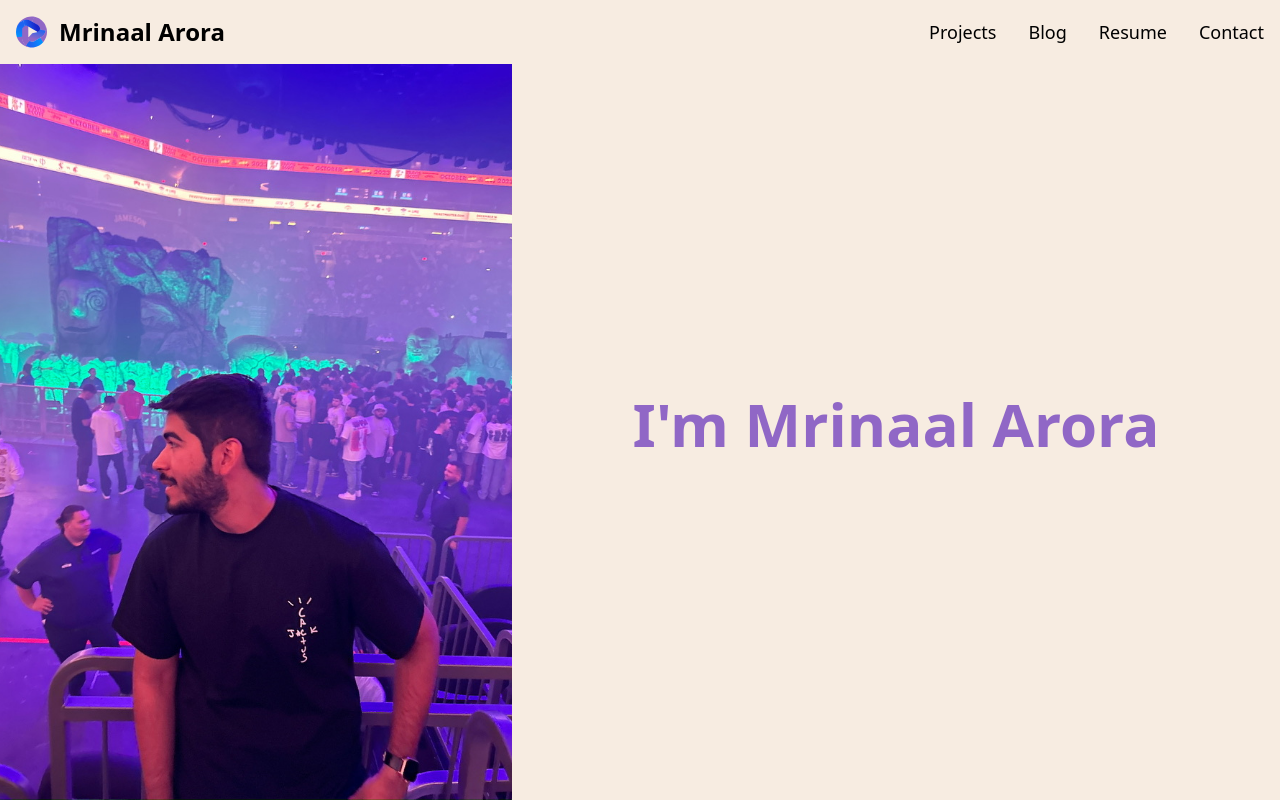
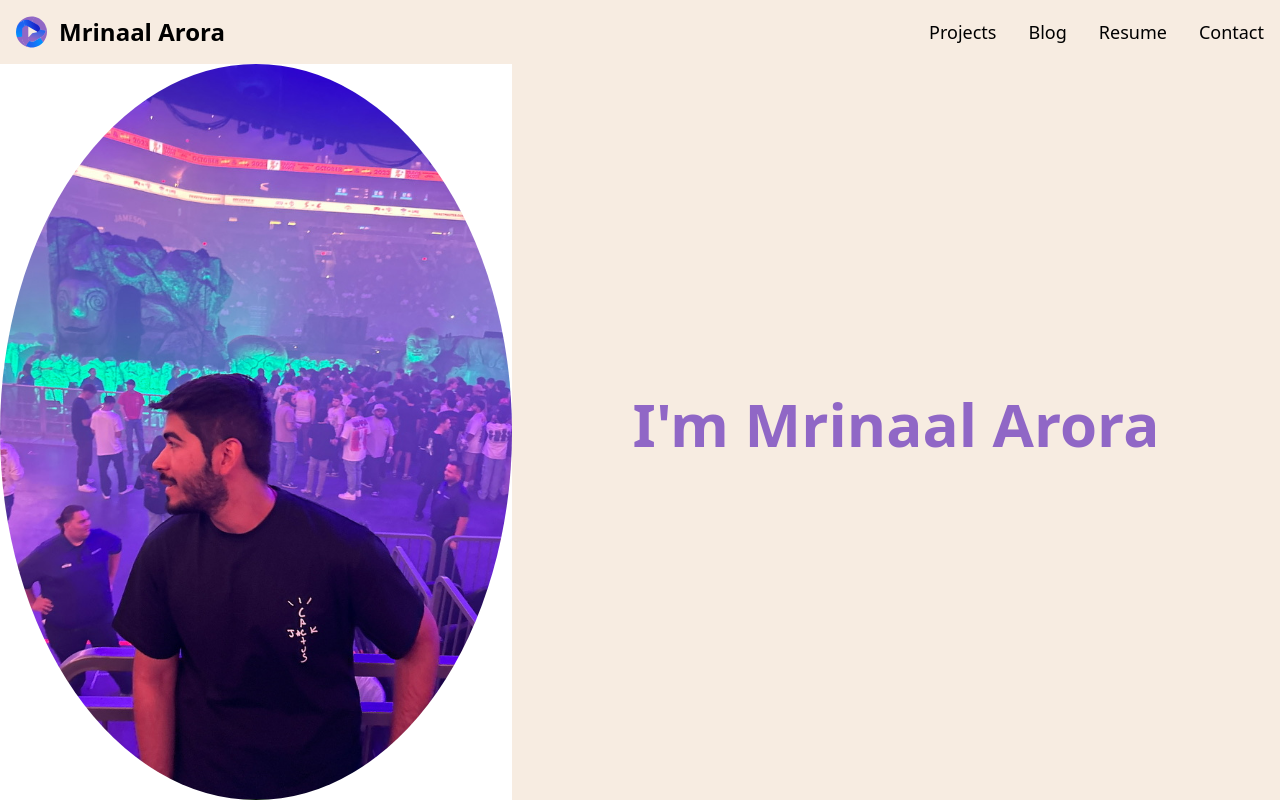
Before and after one commit to aroramrinaal/my-portfolio, a Next.js app: page / in a window 1280 px wide. Built offline with nearby package versions, Linux system fonts and the light colour scheme.

Commit message:
refactor: Update home page layout and styles

```diff
--- a/src/pages/index.tsx
+++ b/src/pages/index.tsx
@@ -6,7 +6,7 @@ const Home: React.FC = () => {
     <div className="flex flex-col min-h-screen">
       <Navbar />
       <div className="flex flex-grow">
-        <div className="w-2/5 bg-cover bg-center" style={{ backgroundImage: "url('/images/profile.jpeg')" }}></div>
+        <div className="w-2/5 bg-cover bg-center" style={{ backgroundImage: "url('/images/profile.jpeg')", borderRadius: "50%" }}></div>
         <div className="w-3/5 flex flex-col justify-center items-center bg-linen">
           <div className="text-center">
             <h1 className="text-6xl font-bold text-amethyst">I&apos;m Mrinaal Arora</h1>
```
